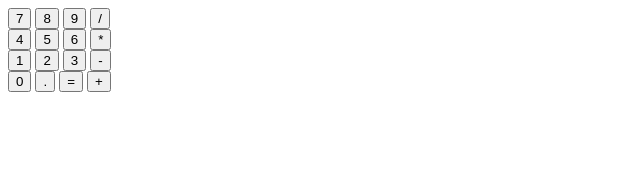
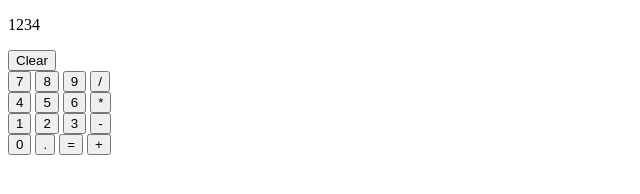
Before and after one commit to renkaichen/odin-calculator, a plain HTML site: page index.html in a window 1280 px wide. Shown: the whole page, without its empty margins (0-640 px from the left). Drawn offline with Linux system fonts and the light colour scheme.

Commit message:
Add display placeholder and clear button

```diff
--- a/index.html
+++ b/index.html
@@ -7,6 +7,8 @@
     </head>
 
     <body>
+        <p id="display">1234</p>
+        <button>Clear</button>
         <div id="rowOne">
             <button>7</button>
             <button>8</button>
```
